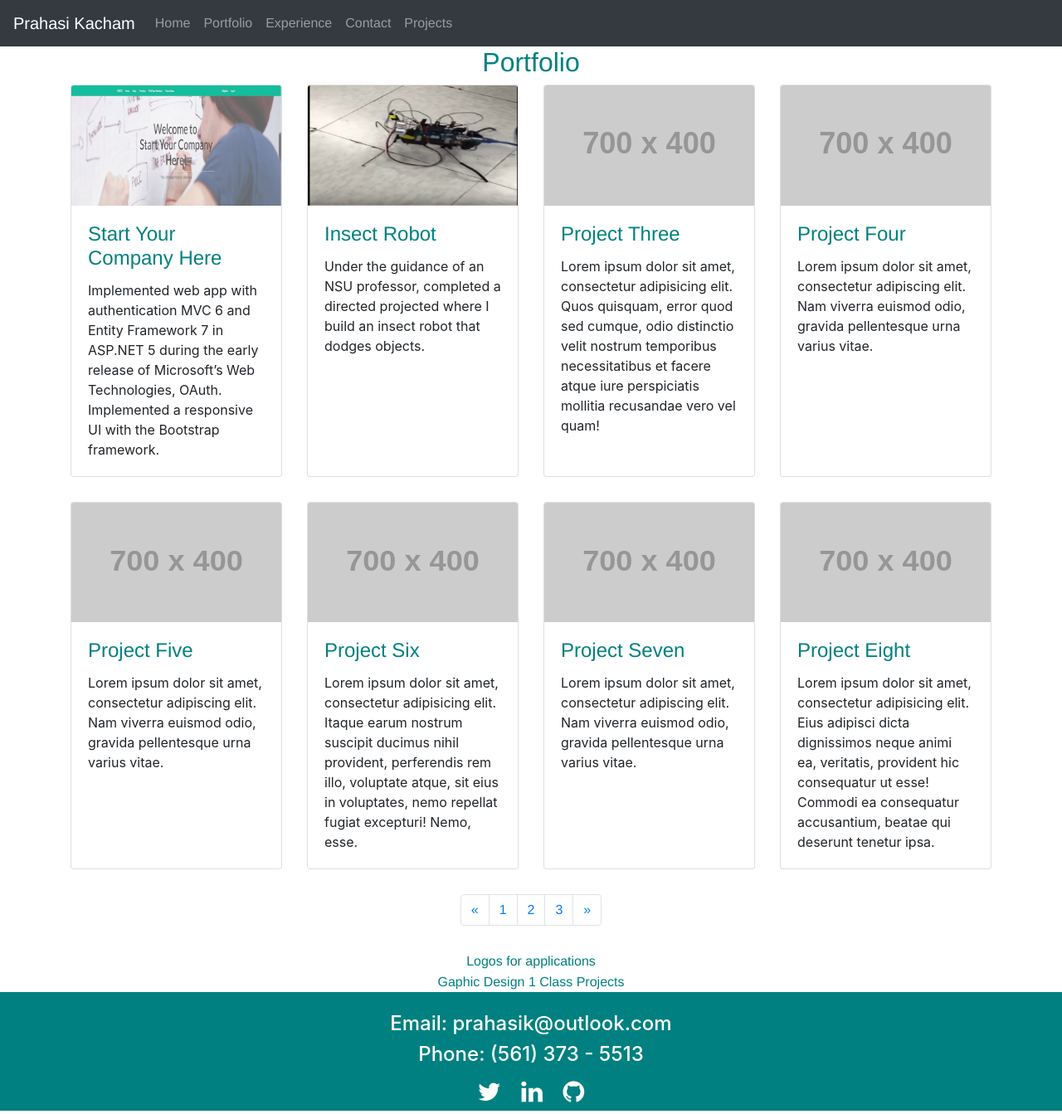
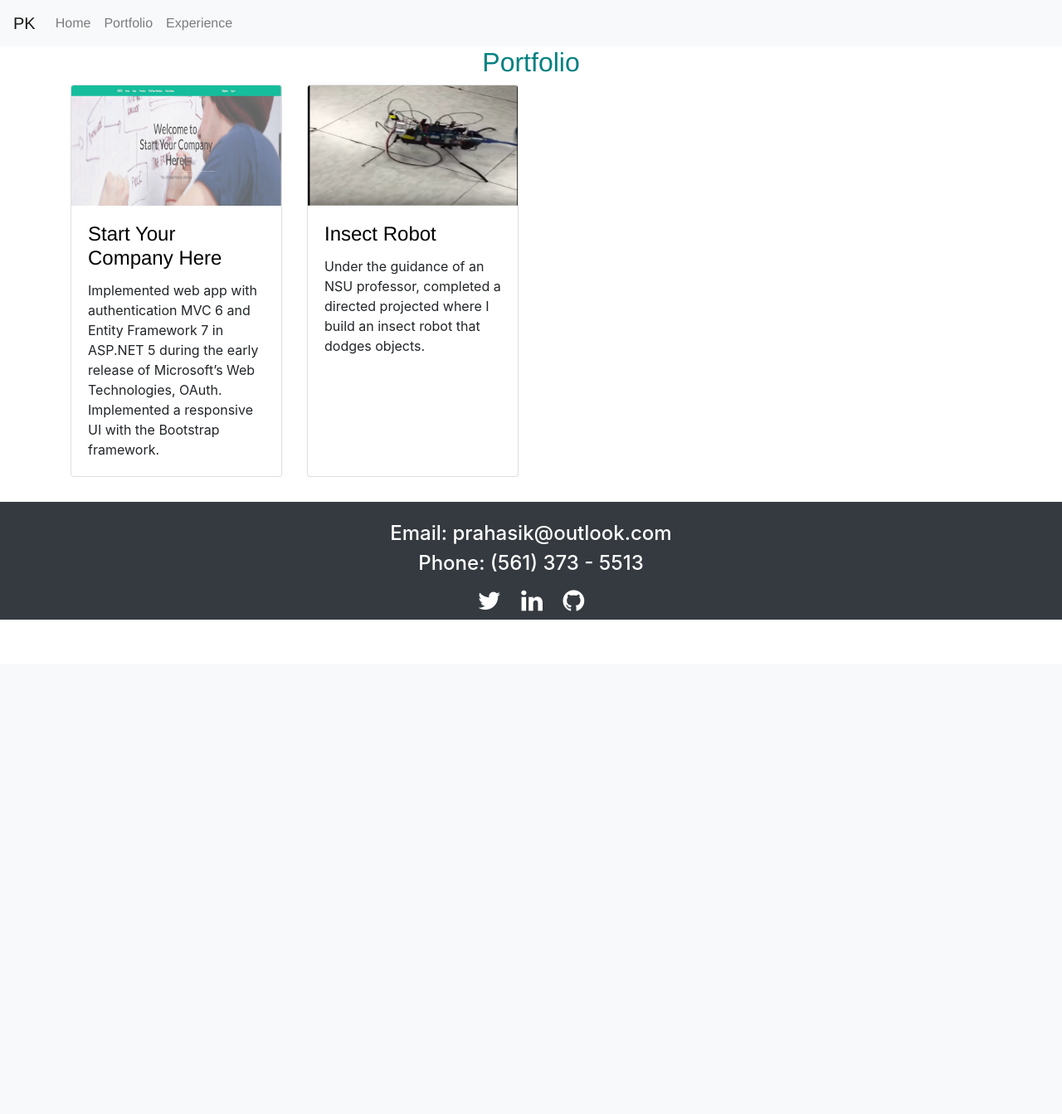
Before and after one commit to pk285/Personal-Portfolio, a PHP site: page /portfolio.html in a window 1280 px wide. Shown: the whole page at 83% size. After the commit the page ends 747 px from the top, so only its background shows below. Run offline with PHP 8.4, Linux system fonts and the light colour scheme; grey boxes labelled with a size stand in for pictures from a placeholder-image service; some libraries are stand-ins or nearby versions.

Commit message:
whole new look

```diff
--- a/css/style.css
+++ b/css/style.css
@@ -81,20 +81,20 @@
 
 a {
     font-family: "Helvetica Neue", Helvetica, Arial, sans-serif;
-    color: #008080;
+    color: black
 }
 
 a:hover {
-    color: #008080;
+    color: black;
 }
 
-a:active {
+/* a:active {
     color: #008080;
-}
+} */
 
-a:visited {
+/* a:visited {
     color: #008080;
-}
+} */
 
 /* Footer */
 
@@ -103,7 +103,7 @@ a:visited {
     left: 0;
     bottom: 0;
     width: 100%;
-    background-color: teal;
+    background-color: #343A40;
     color: white;
     text-align: center;
 }
--- a/portfolio.html
+++ b/portfolio.html
@@ -16,13 +16,19 @@
 
     <!-- CSS -->
     <link rel="stylesheet" type="text/css" href="css/style.css">
+    <link rel="stylesheet" href="https://cdnjs.cloudflare.com/ajax/libs/font-awesome/4.7.0/css/font-awesome.min.css">
 
-    <link rel="stylesheet" href="https://cdnjs.cloudflare.com/ajax/libs/font-awesome/4.7.0/css/font-awesome.min.css">
+    <script src="https://ajax.googleapis.com/ajax/libs/jquery/3.2.1/jquery.min.js"></script>
+    <script src="js/bootstrap.min.js"></script>
 </head>
 <body>
-    <!--Navigation-->
-    <nav class="navbar navbar-expand-sm bg-dark navbar-dark">
-        <a class="navbar-brand" href="index.html">Prahasi Kacham</a>
+
+    <nav class="navbar navbar-expand-lg navbar-light bg-light">
+        <a class="navbar-brand" href="index.html">PK</a>
+        <button class="navbar-toggler" type="button" data-toggle="collapse" data-target="#navbarNavDropdown" aria-controls="navbarNavDropdown" aria-expanded="false" aria-label="Toggle navigation">
+          <span class="navbar-toggler-icon"></span>
+        </button>
+        <div class="collapse navbar-collapse" id="navbarNavDropdown">
           <ul class="navbar-nav">
             <li class="nav-item">
               <a class="nav-link" href="index.html">Home</a>
@@ -33,13 +39,8 @@
             <li class="nav-item">
               <a class="nav-link" href="experience.html">Experience</a>
             </li>
-            <li class="nav-item">
-                <a class="nav-link" href="contact.html">Contact</a>
-            </li>
-            <li class="nav-item">
-                <a class="nav-link" href="projects.html">Projects</a>
-            </li>
           </ul>
+        </div>
       </nav>
 
     <!-- Page Content -->
@@ -76,109 +77,8 @@
             </div>
           </div>
         </div>
-        <div class="col-lg-3 col-md-4 col-sm-6 portfolio-item">
-          <div class="card h-100">
-            <a href="#"><img class="card-img-top" src="http://placehold.it/700x400" alt=""></a>
-            <div class="card-body">
-              <h4 class="card-title">
-                <a href="#">Project Three</a>
-              </h4>
-              <p class="card-text">Lorem ipsum dolor sit amet, consectetur adipisicing elit. Quos quisquam, error quod sed cumque, odio distinctio velit nostrum temporibus necessitatibus et facere atque iure perspiciatis mollitia recusandae vero vel quam!</p>
       </div>
-          </div>
-        </div>
-        <div class="col-lg-3 col-md-4 col-sm-6 portfolio-item">
-          <div class="card h-100">
-            <a href="#"><img class="card-img-top" src="http://placehold.it/700x400" alt=""></a>
-            <div class="card-body">
-              <h4 class="card-title">
-                <a href="#">Project Four</a>
-              </h4>
-              <p class="card-text">Lorem ipsum dolor sit amet, consectetur adipiscing elit. Nam viverra euismod odio, gravida pellentesque urna varius vitae.</p>
-            </div>
-          </div>
-        </div>
-        <div class="col-lg-3 col-md-4 col-sm-6 portfolio-item">
-          <div class="card h-100">
-            <a href="#"><img class="card-img-top" src="http://placehold.it/700x400" alt=""></a>
-            <div class="card-body">
-              <h4 class="card-title">
-                <a href="#">Project Five</a>
-              </h4>
-              <p class="card-text">Lorem ipsum dolor sit amet, consectetur adipiscing elit. Nam viverra euismod odio, gravida pellentesque urna varius vitae.</p>
-            </div>
-          </div>
-        </div>
-        <div class="col-lg-3 col-md-4 col-sm-6 portfolio-item">
-          <div class="card h-100">
-            <a href="#"><img class="card-img-top" src="http://placehold.it/700x400" alt=""></a>
-            <div class="card-body">
-              <h4 class="card-title">
-                <a href="#">Project Six</a>
-              </h4>
-              <p class="card-text">Lorem ipsum dolor sit amet, consectetur adipisicing elit. Itaque earum nostrum suscipit ducimus nihil provident, perferendis rem illo, voluptate atque, sit eius in voluptates, nemo repellat fugiat excepturi! Nemo, esse.</p>
-            </div>
-          </div>
-        </div>
-        <div class="col-lg-3 col-md-4 col-sm-6 portfolio-item">
-          <div class="card h-100">
-            <a href="#"><img class="card-img-top" src="http://placehold.it/700x400" alt=""></a>
-            <div class="card-body">
-              <h4 class="card-title">
-                <a href="#">Project Seven</a>
-              </h4>
-              <p class="card-text">Lorem ipsum dolor sit amet, consectetur adipiscing elit. Nam viverra euismod odio, gravida pellentesque urna varius vitae.</p>
-            </div>
-          </div>
-        </div>
-        <div class="col-lg-3 col-md-4 col-sm-6 portfolio-item">
-          <div class="card h-100">
-            <a href="#"><img class="card-img-top" src="http://placehold.it/700x400" alt=""></a>
-            <div class="card-body">
-              <h4 class="card-title">
-                <a href="#">Project Eight</a>
-              </h4>
-              <p class="card-text">Lorem ipsum dolor sit amet, consectetur adipisicing elit. Eius adipisci dicta dignissimos neque animi ea, veritatis, provident hic consequatur ut esse! Commodi ea consequatur accusantium, beatae qui deserunt tenetur ipsa.</p>
-            </div>
-          </div>
-        </div>
-      </div>
-      <!-- /.row -->
 
-      <!-- Pagination -->
-      <ul class="pagination justify-content-center">
-        <li class="page-item">
-          <a class="page-link" href="#" aria-label="Previous">
-            <span aria-hidden="true">&laquo;</span>
-            <span class="sr-only">Previous</span>
-          </a>
-        </li>
-        <li class="page-item">
-          <a class="page-link" href="#">1</a>
-        </li>
-        <li class="page-item">
-          <a class="page-link" href="#">2</a>
-        </li>
-        <li class="page-item">
-          <a class="page-link" href="#">3</a>
-        </li>
-        <li class="page-item">
-          <a class="page-link" href="#" aria-label="Next">
-            <span aria-hidden="true">&raquo;</span>
-            <span class="sr-only">Next</span>
-          </a>
-        </li>
-      </ul>
-
-    </div>
-    <!-- /.container -->
-
-    <div class="container">
-        <center>
-            <a href="https://prahasik.carbonmade.com/projects/5555412">Logos for applications</a>
-            <br>
-            <a href="https://prahasik.carbonmade.com/projects/5509759">Gaphic Design 1 Class Projects</a>
-        </center>
       </div>
 
 
```
Also changed, not shown: contact.html (+13 -11 lines), experience.html (+11 -13 lines), index.html (+45 -194 lines), practice.html (added, +208 -0 lines). Lines whose indentation alone changed are shown as unchanged.
